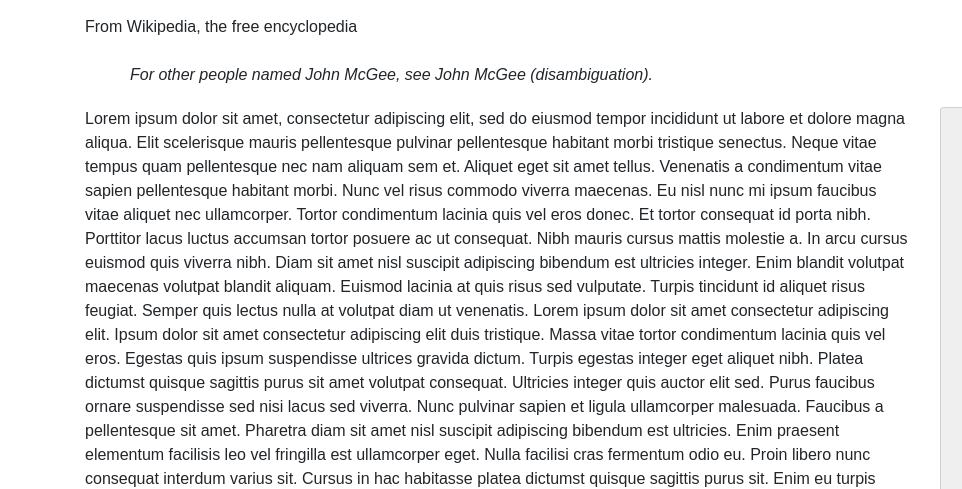
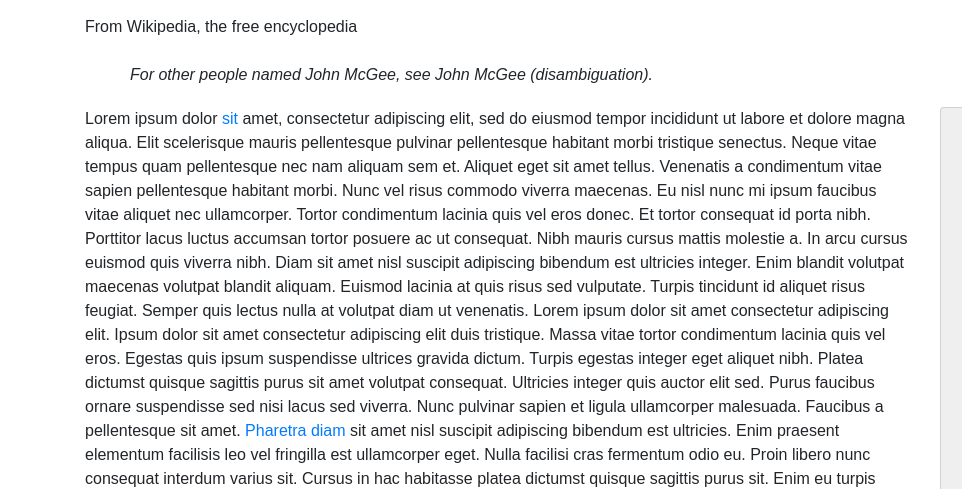
Before and after one commit to johmcg/IST-256-Wiki-Clone, a plain HTML site: page index.html in a window 1280 px wide. Shown: the part 168-657 px from the top of the page, 0-962 px from the left. Drawn offline with nearby package versions, Linux system fonts and the light colour scheme; grey boxes are pictures that could not be loaded.

Commit message:
Update index.html

```diff
--- a/index.html
+++ b/index.html
@@ -73,7 +73,7 @@
 
     <div class="row">
         <div class="col-sm-9">
-            <p>Lorem ipsum dolor sit amet, consectetur adipiscing elit, sed do eiusmod tempor incididunt ut labore et
+            <p>Lorem ipsum dolor <a href="https://google.com/">sit</a> amet, consectetur adipiscing elit, sed do eiusmod tempor incididunt ut labore et
                 dolore magna aliqua. Elit scelerisque mauris pellentesque pulvinar pellentesque habitant morbi tristique
                 senectus. Neque vitae tempus quam pellentesque nec nam aliquam sem et. Aliquet eget sit amet tellus.
                 Venenatis a condimentum vitae sapien pellentesque habitant morbi. Nunc vel risus commodo viverra
@@ -89,7 +89,7 @@
                 ultrices gravida dictum. Turpis egestas integer eget aliquet nibh. Platea dictumst quisque sagittis
                 purus sit amet volutpat consequat. Ultricies integer quis auctor elit sed. Purus faucibus ornare
                 suspendisse sed nisi lacus sed viverra. Nunc pulvinar sapien et ligula ullamcorper malesuada. Faucibus a
-                pellentesque sit amet. Pharetra diam sit amet nisl suscipit adipiscing bibendum est ultricies. Enim
+                pellentesque sit amet. <a href="https://openai.com/blog/chatgpt/">Pharetra diam</a> sit amet nisl suscipit adipiscing bibendum est ultricies. Enim
                 praesent elementum facilisis leo vel fringilla est ullamcorper eget. Nulla facilisi cras fermentum odio
                 eu. Proin libero nunc consequat interdum varius sit. Cursus in hac habitasse platea dictumst quisque
                 sagittis purus sit. Enim eu turpis egestas pretium aenean pharetra. Nunc pulvinar sapien et ligula
```
